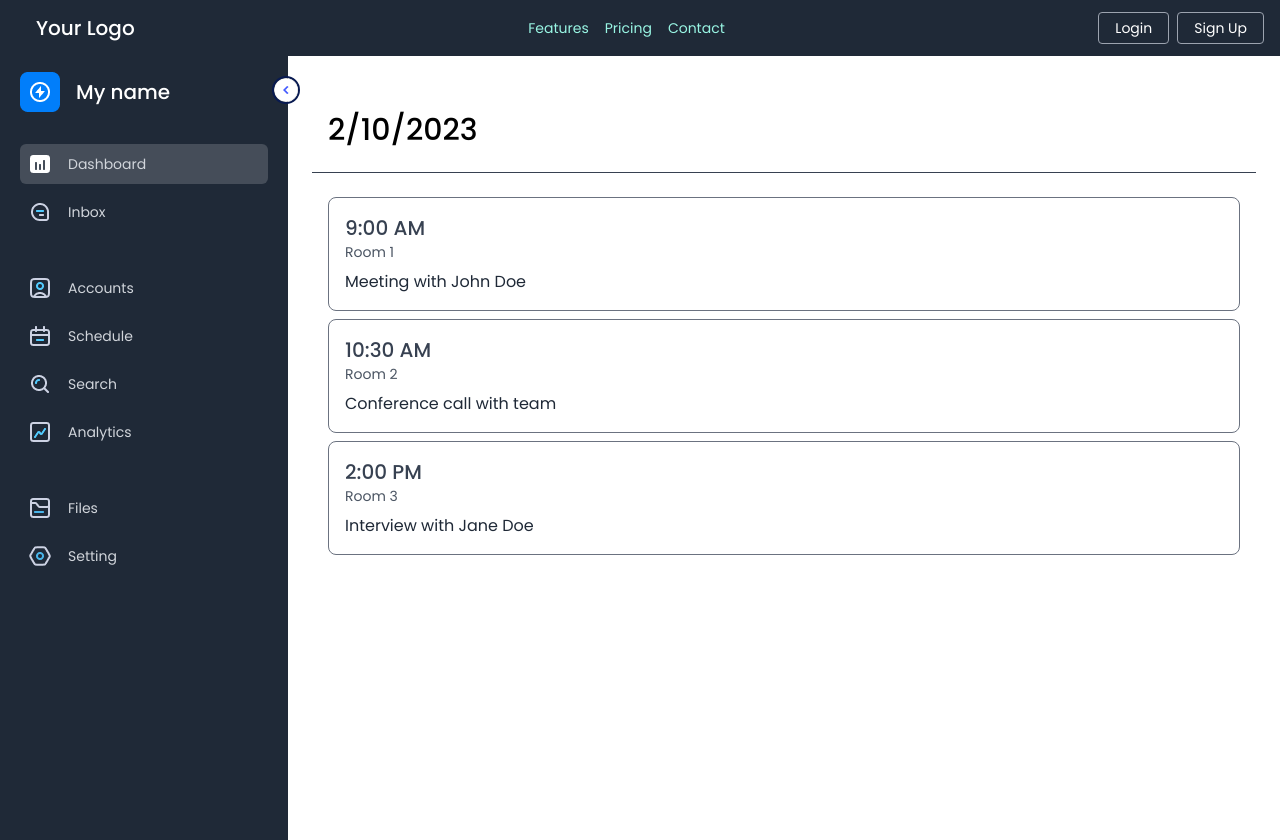
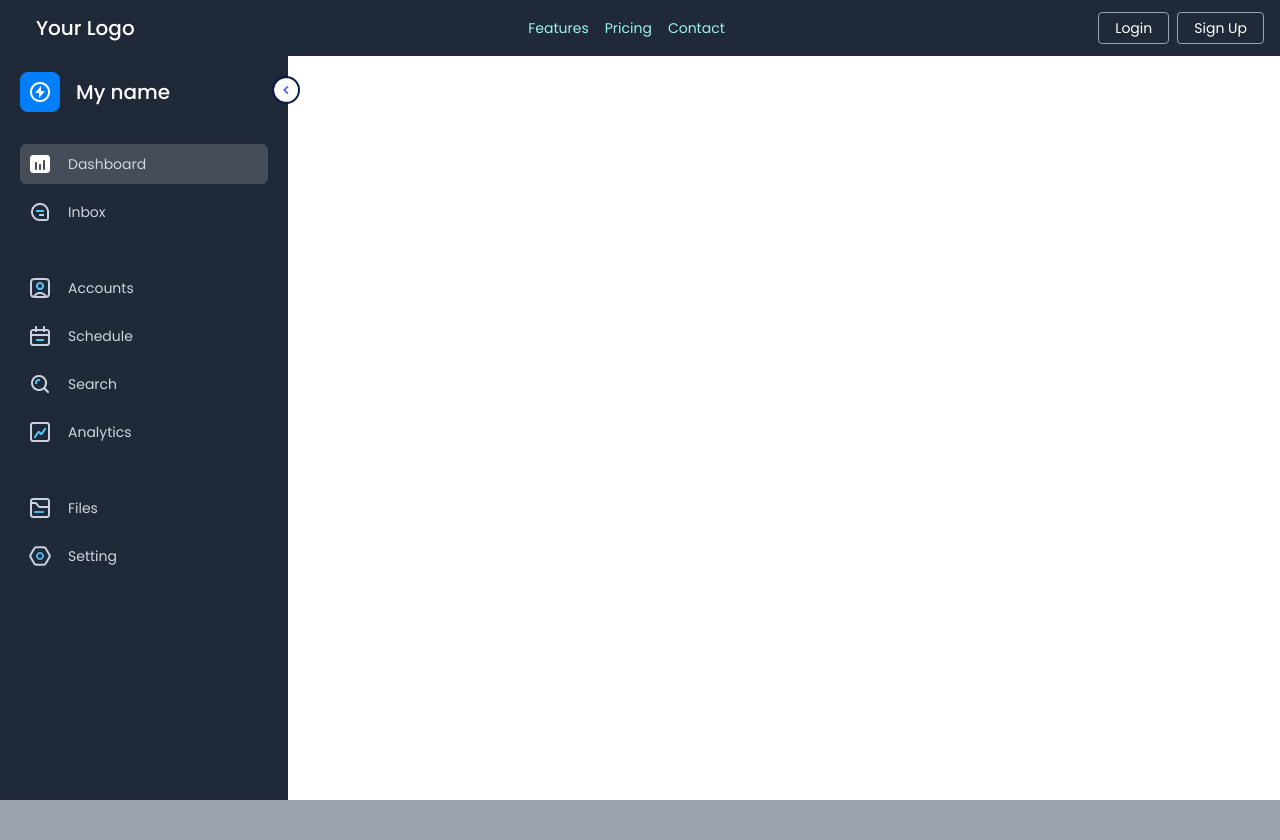
Before and after one commit to rashkobby/bookish-client, a React (Vite) app: page /Dashboard in a window 1280 px wide. After the commit the page ends 800 px from the top, so only its background shows below. Built offline with nearby package versions, Linux system fonts and the light colour scheme.

Commit message:
figured out the dashboard routing

```diff
--- a/src/App.css
+++ b/src/App.css
@@ -1,6 +1,6 @@
 .app{
     width: 100%;
-    height: 100%;
+    height: 100vh;
     overflow: hidden;
 }
 
--- a/src/App.jsx
+++ b/src/App.jsx
@@ -8,6 +8,7 @@ import Signup from "./Components/Signup";
 import Sidebar from "./Components/Sidebar"
 import Dashboard from './Components/Dashboard';
 import Calendar from './Components/Calender';
+import Usermgt from './Components/Usermgt';
 
 const App = () => {
   return (
@@ -18,8 +19,14 @@ const App = () => {
         <Route path="/Login" element={<Login />} />
         <Route path="/Signup" element={< Signup />} />
         <Route path="/Sidebar" element={< Sidebar />} />
-        <Route path="/Dashboard" element={< Dashboard />} />
+        <Route path="/Dashboard/*" element={< Dashboard />}>
+          <Route path="Calender" element={<Calendar />} />
+          <Route path="Usermgt" element={<Usermgt />} />
+        </Route>
       </Routes>
+
+
+
 
 
 
--- a/src/Components/Dashboard.jsx
+++ b/src/Components/Dashboard.jsx
@@ -1,6 +1,8 @@
 import React from 'react'
+import { Outlet } from 'react-router-dom'
 import Calendar from './Calender'
 import Sidebar from './Sidebar'
+import Usermgt from './Usermgt'
 
 const Dashboard = () => {
   return (
@@ -9,8 +11,9 @@ const Dashboard = () => {
             <Sidebar/>
         </div>
         <div className=" w-screen  flex-1 p-6 " >
-            <Calendar/>
-      </div>
+          <Outlet />
+
+        </div>
     </div>
   )
 }
--- a/src/Components/Sidebar.jsx
+++ b/src/Components/Sidebar.jsx
@@ -1,12 +1,12 @@
 import { useState } from "react";
-import { Link } from "react-router-dom";
+import { Link, Outlet } from "react-router-dom";
 import Calendar from "./Calender";
 const Sidebar = () => {
   const [open, setOpen] = useState(true);
   const Menus = [
-    { title: "Dashboard", path: "/dashboard", src: "Chart_fill" },
-    { title: "Inbox", src: "Chat" },
-    { title: "Accounts", src: "User", gap: true },
+    { title: "Dashboard", src: "Chart_fill" , path: "" },
+    { title: "Inbox", src: "Chat" , path: "/Calender" },
+    { title: "Accounts",  src: "User", gap: true, path: "/Usermgt"  },
     { title: "Schedule ", src: "Calendar" },
     { title: "Search", src: "Search" },
     { title: "Analytics", src: "Chart" },
@@ -52,10 +52,11 @@ const Sidebar = () => {
               } `}
             >
               <img src={`./src/assets/${Menu.src}.png`} />
-              <Link to={Menu.path} className={`${!open && "hidden"} origin-left duration-200`}>
+              <Link to={`/Dashboard${Menu.path}`} className={`${!open && "hidden"} origin-left duration-200`}>
                 {Menu.title}
               </Link>
             </li>
+
           ))}
         </ul>
       </div>
```
